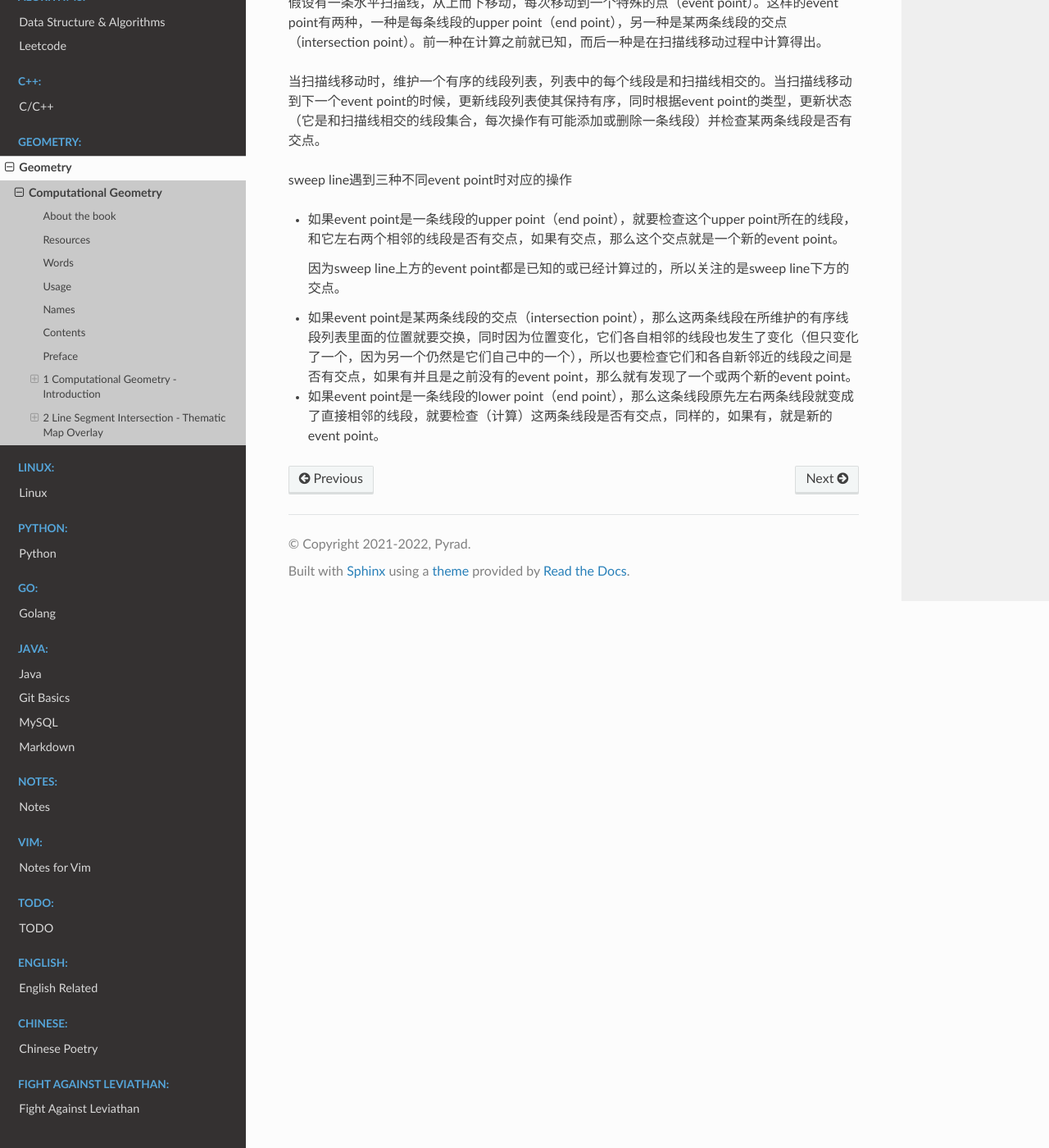
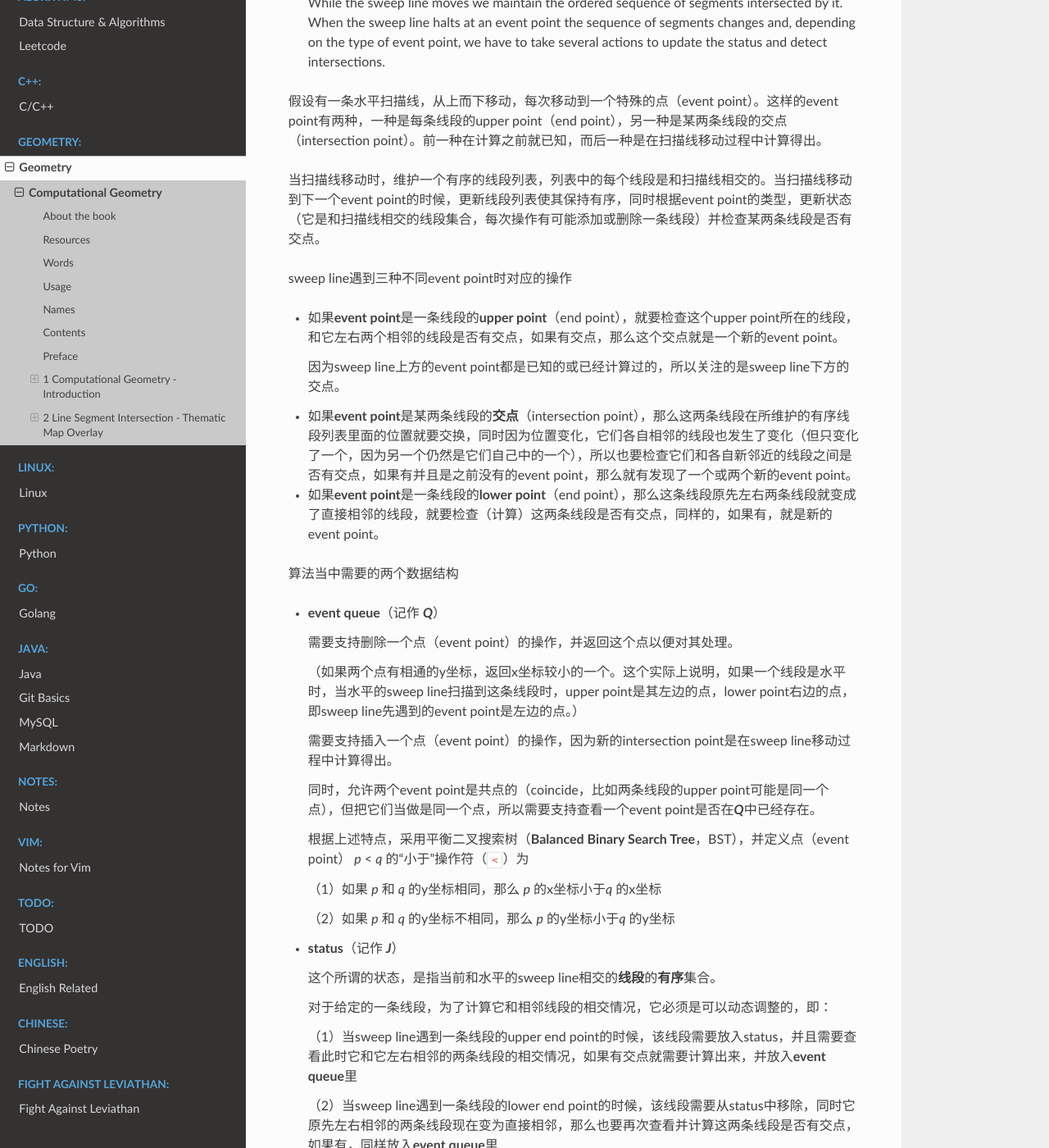
Before and after one commit to Pyrad/pyradnotes, a Sphinx documentation site: the page built from source/Geometry/ComputationalGeometryAA3rd.md, in a window 1280 px wide and 1400 px high, scrolled down 11285 px. Shown: the whole window at 82% size. Built offline with Sphinx 7.4.7 and the Read the Docs theme 2.0.0, drawn with Linux system fonts in a browser that asks for light colours; some of the changed text lies outside the part shown.

Commit message:
CGAA3 chapter 2 The 2 data structures needed for line sweeping algorithm

```diff
--- a/source/Geometry/ComputationalGeometryAA3rd.md
+++ b/source/Geometry/ComputationalGeometryAA3rd.md
@@ -70,7 +70,7 @@ Published by Springer
 
 **recap** */ˈriːkæp/* *v.* 扼要重述，摘要说明；翻新胎面；*n.* 扼要的重述，概述；翻新的轮胎
 
-
+**treat** */triːt/* *v.* 处理，探讨，论述；
 
 
 
@@ -115,6 +115,14 @@ in a sense 某种意义上
 > This horizontal sweeping line is sloping just a tiny bit upward
 >
 > 这条横向的扫描线翘起来一点点
+
+
+
+> We need an operation that removes the next event that will occur from Q, and returns it so that **it can be treated**.
+>
+> 需要一个从队列Q里面删除下个event（point）的操作，并且返回它，以便（对它进行）处理。
+
+
 
 
 
@@ -426,11 +434,11 @@ Brute-forced algorithm的时间复杂度是O(nlogn)，但实际情况，有可
 
 只有当***sweep line***移动到这些***event point***上的时候，算法才做相应的计算或调整，即更新***sweep line***的***status***，并计算（或测试）交点。
 
-如果***event point***是一条线段的upper point，那么这条线段就是和***sweep line***相交，并且应该加入到***status***里面，同时要计算这条segment和***status***里面其他segments的交点（*后面会提到，只计算当前线段相邻的左右两条segments的交点，而不是计算和status里面所有线段的交点*），而且这个交点要放入到event point集合的适当位置，以便sweep line依次向下扫描时可以遍历到它。
+- 如果***event point***是一条线段的**upper point**，那么这条线段就是和***sweep line***相交，并且应该加入到***status***里面，同时要计算这条segment和***status***里面其他segments的交点（*后面会提到，只计算当前线段相邻的左右两条segments的交点，而不是计算和status里面所有线段的交点*），而且这个交点要放入到event point集合的适当位置，以便sweep line依次向下扫描时可以遍历到它。
 
-如果***event point***是一条线段的lower point，那么这条线段就和***sweep line***不再相交（相离），就应该从status里面删除。
+- 如果***event point***是一条线段的**lower point**，那么这条线段就和***sweep line***不再相交（相离），就应该从status里面删除。
 
-如果***event point***是两条线段的intersection point（这个intersection point是前面计算得到加入进来的），那么在该点之后，相邻的adjacent neighbor就会发生改变，所以就要测试（计算）这两条segments和它们各自左右相邻的segment的交点。
+- 如果***event point***是两条线段的**intersection point**（这个intersection point是前面计算得到加入进来的），那么在该点之后，相邻的adjacent neighbor就会发生改变，所以就要测试（计算）这两条segments和它们各自左右相邻的segment的交点。
 
 
 
@@ -438,7 +446,7 @@ Brute-forced algorithm的时间复杂度是O(nlogn)，但实际情况，有可
 
 因为根据前面遇到的event point是一条线段的upper point时的操作（计算adjacent segment之间的intersection point），这个引理主要想说明，如果两条都不是水平（也不共线）的线段，如果有交点，那么在这个交点的上方，一定有一个event point，在那个event point的时候，这两条线段变成adjacent，并且会被检查（计算）是否有交点。
 
-这里暂时忽略了三种特殊情况：两条线段可能共线（重合），可能有水平的情况，以及有第三天线段穿过交点。
+这里**暂时忽略**了三种特殊情况：两条线段可能共线（重合），可能有水平的情况，以及有第三天线段穿过交点。
 
 
 
@@ -456,10 +464,48 @@ Brute-forced algorithm的时间复杂度是O(nlogn)，但实际情况，有可
 
 sweep line遇到三种不同event point时对应的操作
 
-- 如果event point是一条线段的upper point（end point），就要检查这个upper point所在的线段，和它左右两个相邻的线段是否有交点，如果有交点，那么这个交点就是一个新的event point。
+- 如果**event point**是一条线段的**upper point**（end point），就要检查这个upper point所在的线段，和它左右两个相邻的线段是否有交点，如果有交点，那么这个交点就是一个新的event point。
 
   因为sweep line上方的event point都是已知的或已经计算过的，所以关注的是sweep line下方的交点。
 
-- 如果event point是某两条线段的交点（intersection point），那么这两条线段在所维护的有序线段列表里面的位置就要交换，同时因为位置变化，它们各自相邻的线段也发生了变化（但只变化了一个，因为另一个仍然是它们自己中的一个），所以也要检查它们和各自新邻近的线段之间是否有交点，如果有并且是之前没有的event point，那么就有发现了一个或两个新的event point。
+- 如果**event point**是某两条线段的**交点**（intersection point），那么这两条线段在所维护的有序线段列表里面的位置就要交换，同时因为位置变化，它们各自相邻的线段也发生了变化（但只变化了一个，因为另一个仍然是它们自己中的一个），所以也要检查它们和各自新邻近的线段之间是否有交点，如果有并且是之前没有的event point，那么就有发现了一个或两个新的event point。
 
-- 如果event point是一条线段的lower point（end point），那么这条线段原先左右两条线段就变成了直接相邻的线段，就要检查（计算）这两条线段是否有交点，同样的，如果有，就是新的event point。
+- 如果**event point**是一条线段的**lower point**（end point），那么这条线段原先左右两条线段就变成了直接相邻的线段，就要检查（计算）这两条线段是否有交点，同样的，如果有，就是新的event point。
+
+
+
+
+
+算法当中需要的两个数据结构
+
+- **event queue**（记作 ***Q***）
+
+  需要支持删除一个点（event point）的操作，并返回这个点以便对其处理。
+
+  （如果两个点有相通的y坐标，返回x坐标较小的一个。这个实际上说明，如果一个线段是水平时，当水平的sweep line扫描到这条线段时，upper point是其左边的点，lower point右边的点，即sweep line先遇到的event point是左边的点。）
+
+  需要支持插入一个点（event point）的操作，因为新的intersection point是在sweep line移动过程中计算得出。
+
+  同时，允许两个event point是共点的（coincide，比如两条线段的upper point可能是同一个点），但把它们当做是同一个点，所以需要支持查看一个event point是否在***Q***中已经存在。
+
+  根据上述特点，采用平衡二叉搜索树（**Balanced Binary Search Tree**，BST），并定义点（event point） *p* < *q* 的“小于”操作符（`<`）为
+
+  （1）如果 *p* 和 *q* 的y坐标相同，那么 *p* 的x坐标小于*q* 的x坐标
+
+  （2）如果 *p* 和 *q* 的y坐标不相同，那么 *p* 的y坐标小于*q* 的y坐标
+
+- **status**（记作 ***J***）
+
+  这个所谓的状态，是指当前和水平的sweep line相交的**线段**的**有序**集合。
+
+  对于给定的一条线段，为了计算它和相邻线段的相交情况，它必须是可以动态调整的，即：
+
+  （1）当sweep line遇到一条线段的upper end point的时候，该线段需要放入status，并且需要查看此时它和它左右相邻的两条线段的相交情况，如果有交点就需要计算出来，并放入**event queue**里
+
+  （2）当sweep line遇到一条线段的lower end point的时候，该线段需要从status中移除，同时它原先左右相邻的两条线段现在变为直接相邻，那么也要再次查看并计算这两条线段是否有交点，如果有，同样放入**event queue**里
+
+  （3）当sweep line遇到的event point是intersection point的时候，那么就需要交换这两条相交的线段在status中的位置，同时在status中，它们各自分别有一条相邻的线段发生了变化，同样需要再查看并计算交点，如果有交点，同样放入**event queue**里
+
+  同样根据上面的特点，也采用平衡二叉搜索树（**Balanced Binary Search Tree**，BST），但这里的BST里面，只有叶子节点是存储了线段的信息，而树中间的每个节点（interior nodes），存储的都是其左子树里面最右边（叶）节点的线段信息。
+
+  虽然中间的节点也可以存储线段信息，但为了方便陈述算法，所以中间节点的都是用来引导寻找最终叶节点的导引信息（values to guide the search），而不是最终的线段数据信息（data item）。
```
